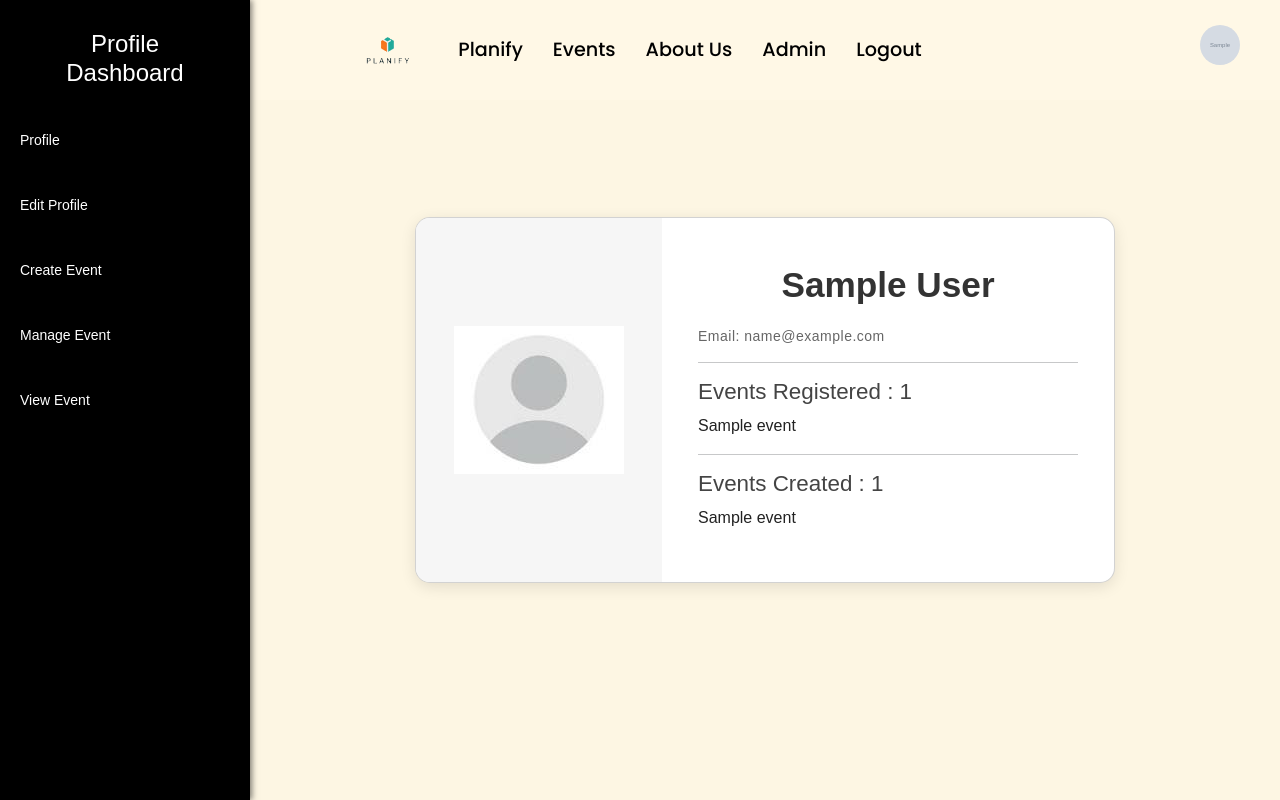
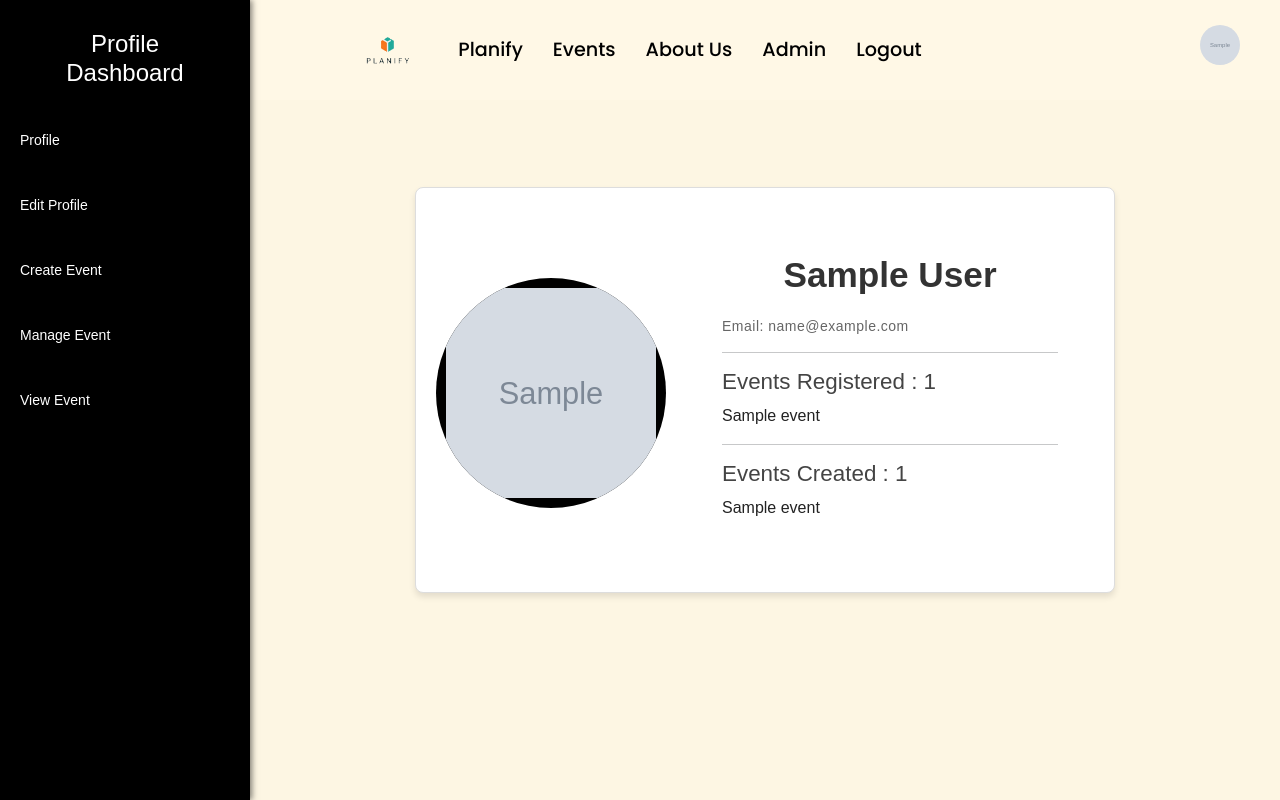
Before and after one commit to DABDULRAHAMAN/PLANIFY, a Flask app: page /events/profile_dashboard in a window 1280 px wide. Run offline with Flask 3, Linux system fonts and the light colour scheme; the visitor is signed in with stand-in values (Sample User, id 1); tables that the repository leaves empty hold one stand-in row (values such as "Sample post"); grey boxes marked "Sample" are stand-in pictures.

Commit message:
FIX ERROR

```diff
--- a/reg_events.py
+++ b/reg_events.py
@@ -82,17 +82,18 @@ def update_profile():
         flash("User not found.", "danger")
         return redirect(url_for('reg_events.profile_dashboard'))
 
-    # Handle photo upload
+    # Handle profile photo update
     if 'profile_photo' in request.files:
         profile_photo = request.files['profile_photo']
         if profile_photo and allowed_file(profile_photo.filename):
-            # Save the file securely
-            filename = secure_filename(profile_photo.filename)
-            filepath = os.path.join(current_app.config['UPLOAD_FOLDER'], filename)
+            # Rename the file to the user's ID and save it securely
+            filename = f"{user_id}.{profile_photo.filename.rsplit('.', 1)[1].lower()}"  # Rename as user_id.extension
+            filepath = os.path.join(UPLOAD_FOLDER, filename)
             profile_photo.save(filepath)
 
-            # Update the user's photo in the database
+            # Update the user's photo path in the database
             user.photo = f'uploads/{filename}'
+
         else:
             flash("Invalid file type. Please upload a valid image.", "danger")
             return redirect(url_for('reg_events.profile_dashboard'))
--- a/static/profile/profile.css
+++ b/static/profile/profile.css
@@ -107,30 +107,43 @@ body {
     flex-direction: row;
     overflow: hidden;
     margin-left: 250px;
+    align-items: center;
+    padding: 20px;
+    border: 1px solid #ddd;
+    border-radius: 8px;
+    box-shadow: 0 4px 6px rgba(0, 0, 0, 0.1);
+    background-color: #fff;
+    margin-bottom: 20px;
 }
 
 /* Card Content */
 .card-content {
     display: flex;
     width: 100%;
+    flex: 1;
 }
 
 /* Profile Picture */
 .pic {
-    flex: 1;
+    flex: 0 0 auto; /* Prevent resizing */
     display: flex;
     justify-content: center;
     align-items: center;
-    padding: 20px;
-    background-color: #f6f6f6; /* Light grey background */
+    padding: 10px;
+    background-color: #000; /* Black background */
+    width: 230px; /* Adjusted width */
+    height: 230px; /* Adjusted height */
+    margin-right: 20px; /* Space between picture and card content */
+    border-radius: 50%; /* Circular shape */
+    overflow: hidden; /* Ensures the image fits inside the container */
+    margin-top: 70px;
 }
 
-.photoo{
-    width: 1180px; /* Increased the size of the photo */
-    height: 1180px; /* Increased the size of the photo */
-    border-radius: 50%;
-    border: 4px solid #fdd835; /* Gold border for photo */
-    object-fit: cover;
+/* Profile Picture */
+.pic img {
+    width: 100%; /* Fills the container */
+    height: 100%; /* Fills the container */
+    object-fit: cover; /* Ensures the image covers the entire container */
 }
 
 /* User Info */
--- a/templates/profile/profile_dashboard.html
+++ b/templates/profile/profile_dashboard.html
@@ -24,8 +24,8 @@
                     <!-- Left: Profile Picture -->
                     <div class="pic">
                         <img
-                            src="{{ url_for('static', filename='uploads/' + ('default.jpeg' or user.photo) )}}"
-                            alt="{{ user.name }}" >
+                            src="{{ url_for('static', filename=user.photo or 'uploads/default_profile.jpg') }}"
+                            alt="{{ user.name }}">
                     </div>
                     <!-- Right: User Info -->
                     <div class="user-info">
--- a/templates/users/navbar.html
+++ b/templates/users/navbar.html
@@ -29,12 +29,12 @@
     </ul>
 
 <!-- Profile photo -->
-    <!-- Profile photo -->
 <a href="{{ url_for('reg_events.profile_dashboard') }}" class="profile-link">
     <img
         class="profile-photo"
-            src="{{ url_for('static', filename=user.photo if user.photo else 'uploads/default_profile.jpg') }}"
+        src="{{ url_for('static', filename=user.photo) if user.photo else url_for('static', filename='uploads/default_profile.jpg') }}"
         alt="Profile"
     >
 </a>
+
 </div>
```
Also changed, not shown: static/uploads/67399f87-0d1a-464e-a163-b9aa92f48d8a.png (added), static/uploads/9360fc7a-eb67-489f-abd4-1d5e99689f9c.jpg (added), static/uploads/aec8e25f-baaf-43b9-bf26-9cf2570c6fdb.jpg (added). Lines whose indentation alone changed are shown as unchanged.
